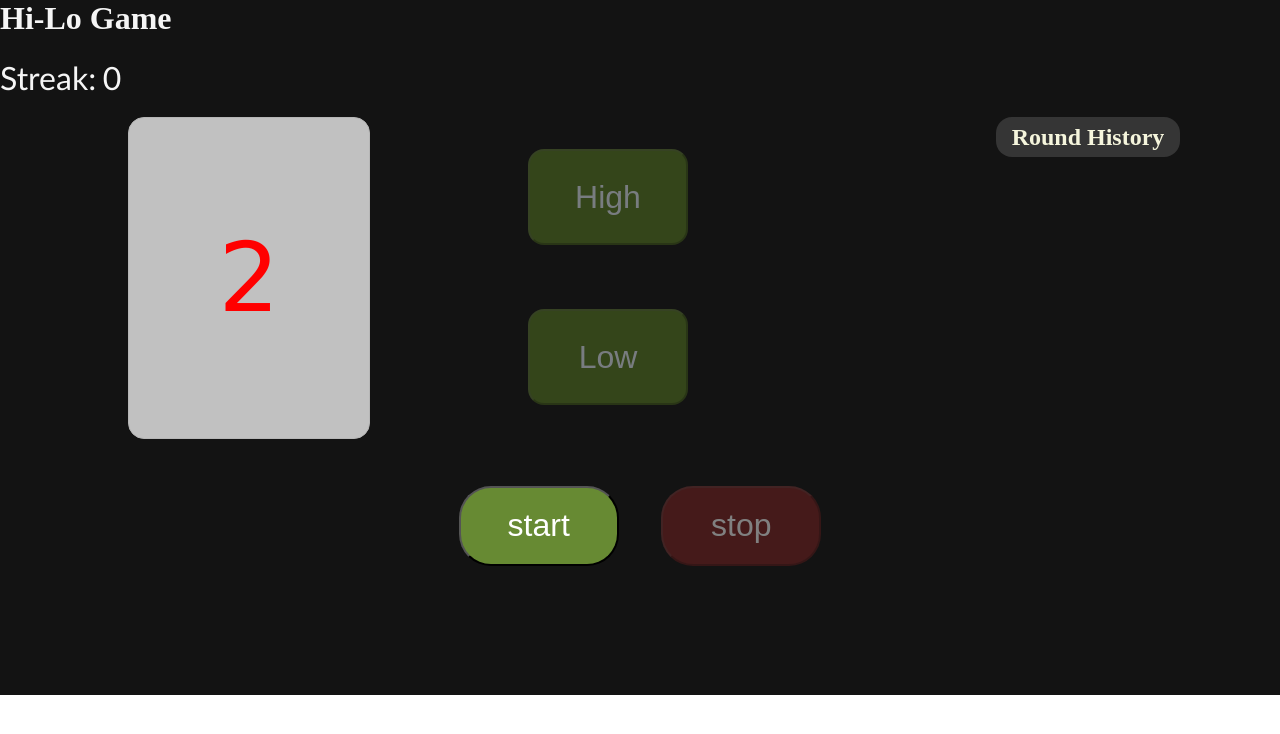
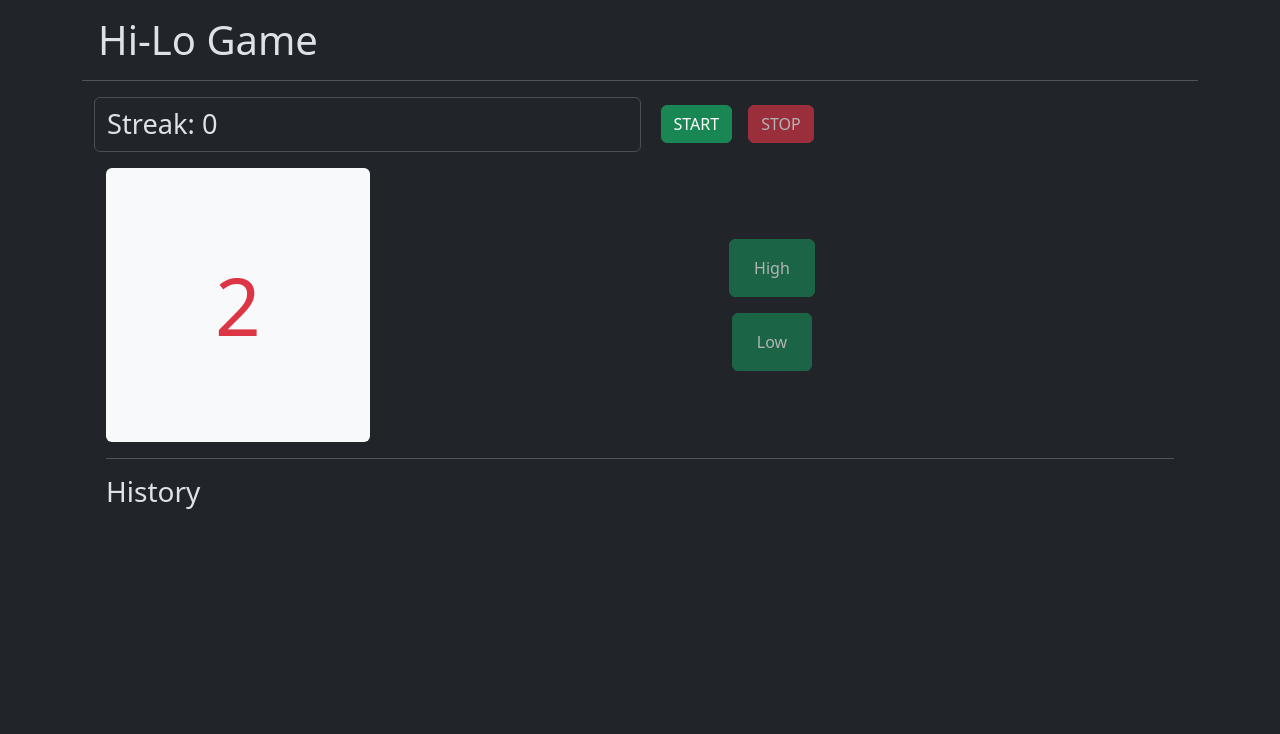
Before and after one commit to MaYTaS-git/js-web, a plain HTML site: page index.html in a window 1280 px wide. Drawn offline with nearby package versions, Linux system fonts and the light colour scheme.

Commit message:
improved responsiveness; compatible with smartphones.

```diff
--- a/index.html
+++ b/index.html
@@ -1,74 +1,91 @@
 <!DOCTYPE html>
-<html lang="en">
+<html class="m-0 p-0" lang="en">
 	<head>
 		<meta charset="UTF-8" />
 		<meta name="viewport" content="width=device-width, initial-scale=1.0" />
-		<link rel="stylesheet" href="style.css" />
+		<!-- Bootstrap css -->
+		<link
+			href="https://cdn.jsdelivr.net/npm/bootstrap@5.3.3/dist/css/bootstrap.min.css"
+			rel="stylesheet"
+			integrity="sha384-QWTKZyjpPEjISv5WaRU9OFeRpok6YctnYmDr5pNlyT2bRjXh0JMhjY6hW+ALEwIH"
+			crossorigin="anonymous"
+		/>
 
 		<title>JS Project</title>
 	</head>
 
-	<body>
-		<div class="hilo-game">
-			<div class="head-streak">
-				<h1>Hi-Lo Game</h1>
+	<body class="container" data-bs-theme="dark">
+		<h1 class="my-3 mx-3">Hi-Lo Game</h1>
+		<hr />
 
-				<!-- streak display container -->
+		<div class="container mb-3 d-flex align-items-center">
+			<div
+				class="d-inline-flex form-control align-items-center"
+				style="font-size: 1.7rem"
+				id="streak-container-value"
+			>
+				Streak: 0
+			</div>
 
-				<div class="streak-container">
-					Streak:
-					<p id="streak-container-value">0</p>
+			<!-- game start buttons container -->
+			<div class="container justify-self-end d-flex">
+				<button id="start-button" class="btn btn-success mx-2">
+					START
+				</button>
+				<button id="stop-button" class="btn btn-danger mx-2" disabled>
+					STOP
+				</button>
 			</div>
 		</div>
 
-			<!-- main game container -->
-			<div class="main-container">
-				<!-- gameplay container -->
-				<div class="gameplay-container">
+		<div class="container">
+			<div class="container d-flex">
 				<!-- showCard object container -->
-					<div class="show-card-container">
-						<div id="show-card-object">
-							<p class="col-red" id="card-value-text">A</p>
+				<div
+					class="card text-center p-5 bg-light text-danger"
+					style="width: 20rem"
+				>
+					<div class="card-body">
+						<div class="display-1 py-4" id="card-value-text">A</div>
 					</div>
 				</div>
 
 				<!-- Option buttons container -->
-					<div class="option-container">
+				<div
+					class="container d-flex flex-column justify-content-center"
+					style="align-items: center"
+				>
 					<button
 						id="high-button"
-							class="option-button dim-col"
+						class="btn btn-success px-4 py-3 mx-2 my-2"
 						disabled
 					>
 						High
 					</button>
 					<button
 						id="low-button"
-							class="option-button dim-col"
+						class="btn btn-success px-4 py-3 mx-2 my-2"
 						disabled
 					>
 						Low
 					</button>
 				</div>
-					<div id="history">
-						<h2 id="history-heading">Round History</h2>
+			</div>
+
+			<!-- History container -->
+			<div class="container my-2" id="history">
+				<hr />
+				<h3 id="history-heading">History</h3>
 				<div id="history-record"></div>
 			</div>
 		</div>
 
-				<!-- game start button container -->
-				<div class="start-game-container">
-					<button id="start-button" class="game-button">start</button>
-					<button
-						id="stop-button"
-						class="game-button dim-col"
-						disabled
-					>
-						stop
-					</button>
-				</div>
-			</div>
-		</div>
-
 		<script src="script.js"></script>
+		<!-- Bootstrap js bundle -->
+		<script
+			src="https://cdn.jsdelivr.net/npm/bootstrap@5.3.3/dist/js/bootstrap.bundle.min.js"
+			integrity="sha384-YvpcrYf0tY3lHB60NNkmXc5s9fDVZLESaAA55NDzOxhy9GkcIdslK1eN7N6jIeHz"
+			crossorigin="anonymous"
+		></script>
 	</body>
 </html>
--- a/script.js
+++ b/script.js
@@ -43,12 +43,16 @@ const make_entry = (disp_card, system_card, opt, result) => {
 		record.firstChild.remove();
 	}
 	let div = document.createElement("div");
+	div.classList.add("btn");
 
 	if (result) {
-		div.classList.add("win-history");
+		div.classList.add("btn-outline-success");
 	} else {
-		div.classList.add("lose-history");
+		div.classList.add("btn-outline-danger");
 	}
+
+	div.classList.add("mx-1");
+	div.classList.add("my-1");
 
 	if (opt == "hi") {
 		opt = "↑";
@@ -56,8 +60,8 @@ const make_entry = (disp_card, system_card, opt, result) => {
 		opt = "↓";
 	}
 
-	let text = `<p>${deck[disp_card]} <b class="bold">${opt}</b> ${deck[system_card]}</p>`;
-	div.innerHTML += text;
+	let text = `${deck[disp_card]} ${opt} ${deck[system_card]}`;
+	div.innerHTML = text;
 	record.appendChild(div);
 };
 
@@ -77,7 +81,7 @@ let stop_btn = document.getElementById("stop-button");
 
 // streak container value
 let streak_container = document.getElementById("streak-container-value");
-streak_container.innerText = streak;
+streak_container.innerText = `Streak: ${streak}`;
 
 // card value text ...displayed card's value
 let card_container = document.getElementById("card-value-text");
@@ -86,38 +90,24 @@ card_container.innerText = display_card;
 // events listeners - start and stop
 start_btn.addEventListener("click", () => {
 	hi_btn.toggleAttribute("disabled");
-	hi_btn.classList.toggle("dim-col");
-
 	lo_btn.toggleAttribute("disabled");
-	lo_btn.classList.toggle("dim-col");
-
 	start_btn.toggleAttribute("disabled");
-	start_btn.classList.toggle("dim-col");
-
 	stop_btn.toggleAttribute("disabled");
-	stop_btn.classList.toggle("dim-col");
 
 	streak = 0;
 	session += 1;
 	match_sessions[session] = [];
 
-	streak_container.innerText = streak;
+	streak_container.innerText = `Streak: ${streak}`;
 	let record = document.getElementById("history-record");
 	record.innerHTML = "";
 });
 
 stop_btn.addEventListener("click", () => {
 	hi_btn.toggleAttribute("disabled");
-	hi_btn.classList.toggle("dim-col");
-
 	lo_btn.toggleAttribute("disabled");
-	lo_btn.classList.toggle("dim-col");
-
 	start_btn.toggleAttribute("disabled");
-	start_btn.classList.toggle("dim-col");
-
 	stop_btn.toggleAttribute("disabled");
-	stop_btn.classList.toggle("dim-col");
 });
 
 // events listeners - hi and lo
@@ -126,7 +116,7 @@ hi_btn.addEventListener("click", () => {
 		// display new card
 		make_entry(display_card_num, sys_card_num, "hi", true);
 		streak += 1;
-		streak_container.innerText = streak;
+		streak_container.innerText = `Streak: ${streak}`;
 
 		display_card = sys_card;
 		display_card_num = sys_card_num;
@@ -151,7 +141,7 @@ lo_btn.addEventListener("click", () => {
 		// display new card
 		make_entry(display_card_num, sys_card_num, "lo", true);
 		streak += 1;
-		streak_container.innerText = streak;
+		streak_container.innerText = `Streak: ${streak}`;
 
 		display_card = sys_card;
 		display_card_num = sys_card_num;
--- a/style.css
+++ /dev/null
@@ -1,221 +0,0 @@
-* {
-    margin: 0;
-    padding: 0;
-}
-
-
-/* Containers styling */
-
-/* hilo container div */
-.hilo-game {
-    width: 100%;
-    background-color: rgb(19, 19, 19);
-    color: whitesmoke;
-}
-
-/* main container styling */
-.main-container {
-    height: 36.1rem;
-    display: flex;
-    justify-content: center;
-    flex-wrap: wrap;
-}
-
-/* gameplay container */
-.gameplay-container {
-    display: flex;
-    width: 100%;
-    height: 10rem;
-}
-
-/* showCard container */
-.show-card-container {
-    margin-left: 10%;
-    width: 25%;
-}
-
-
-
-/* streak container */
-.streak-container {
-    /* container properties */
-    height: 5rem;
-    width: 100%;
-
-    /* flexbox properties */
-    display: flex;
-    justify-content: center;
-    align-items: center;
-
-    /* font-styling */
-    font-size: 2rem;
-    font-family: "Gill Sans", "Gill Sans MT", Calibri, "Trebuchet MS", sans-serif;
-}
-
-.streak-container p {
-    width: 20%;
-    display: flex;
-    justify-content: center;
-    margin-right: 90%;
-
-}
-
-/* option container */
-.option-container {
-    height: 20rem;
-    width: 10rem;
-    display: flex;
-    flex-wrap: wrap;
-    align-items: center;
-    margin-left: 5rem;
-    margin-right: 15rem;
-}
-
-/* option button */
-.option-button {
-    width: 100%;
-    height: 30%;
-    border-radius: 1rem;
-    color: aliceblue;
-    font-size: 2rem;
-    background-color: rgb(103, 138, 51);
-    /* transition: all 1s linear 0ms; */
-}
-
-/*
-.option-button:hover {
-    font-size: 2.2rem;
-} */
-
-/* start game container */
-.start-game-container {
-    height: 25%;
-    width: 30%;
-    display: flex;
-    justify-content: space-evenly;
-    align-items: center;
-    margin-top: 5rem;
-}
-
-/* game button  */
-.game-button {
-    border-radius: 2rem;
-    height: 5rem;
-    width: 10rem;
-    font-size: 2rem;
-    color: white;
-}
-
-#start-button {
-    background-color: rgb(103, 138, 51);
-}
-
-#stop-button {
-    margin-left: 2rem;
-    background-color: rgb(138, 51, 51);
-}
-
-/* objects styling */
-#show-card-object {
-    /* container properties */
-    height: 20rem;
-    width: 15rem;
-    background-color: rgb(193, 193, 193);
-    border-radius: 1rem;
-
-    /* flexbox properties */
-    border: 1px solid rgb(182, 182, 182);
-    display: flex;
-    justify-content: center;
-    align-items: center;
-}
-
-#card-value-text {
-    font-size: 6rem;
-    font-family: "Lucida Sans", "Lucida Sans Regular", "Lucida Grande",
-        "Lucida Sans Unicode", Geneva, Verdana, sans-serif;
-}
-
-
-/* card colors */
-.col-red {
-    color: red;
-}
-
-.col-black {
-    color: black;
-}
-
-/* dim color */
-.dim-col {
-    filter: brightness(0.5);
-}
-
-/* history */
-
-/* history container */
-#history {
-    display: flex;
-    flex-direction: column;
-    align-items: center;
-    width: 25%;
-    height: 100%;
-    background-color: transparent;
-    border-radius: 1rem;
-}
-
-#history-heading {
-    color: beige;
-    height: 2.5rem;
-    background-color: rgb(53, 53, 53);
-    padding-left: 1rem;
-    padding-right: 1rem;
-    display: flex;
-    justify-content: center;
-    align-items: center;
-    margin-bottom: 1rem;
-    border-radius: 1rem;
-    filter: drop-shadow();
-}
-
-#history-record {
-    width: 100%;
-    display: flex;
-    flex-wrap: wrap;
-}
-
-.win-history {
-    color: whitesmoke;
-    background-color: rgb(103, 138, 51);
-    height: 3rem;
-    width: 20%;
-    border-radius: 0.5rem;
-    display: flex;
-    justify-content: center;
-    align-items: center;
-    margin-bottom: 0.5rem;
-    margin-right: 0.3rem;
-    filter: brightness(0.9);
-}
-
-.lose-history {
-    color: whitesmoke;
-    background-color: rgb(138, 51, 51);
-    height: 3rem;
-    width: 20%;
-    border-radius: 0.5rem;
-    display: flex;
-    justify-content: center;
-    align-items: center;
-    margin-bottom: 0.5rem;
-    margin-right: 0.3rem;
-    filter: brightness(0.8);
-}
-
-.win-history:hover {
-    filter: brightness(1);
-}
-
-.lose-history:hover {
-    filter: brightness(1);
-}
```
Lines whose indentation alone changed are shown as unchanged.
